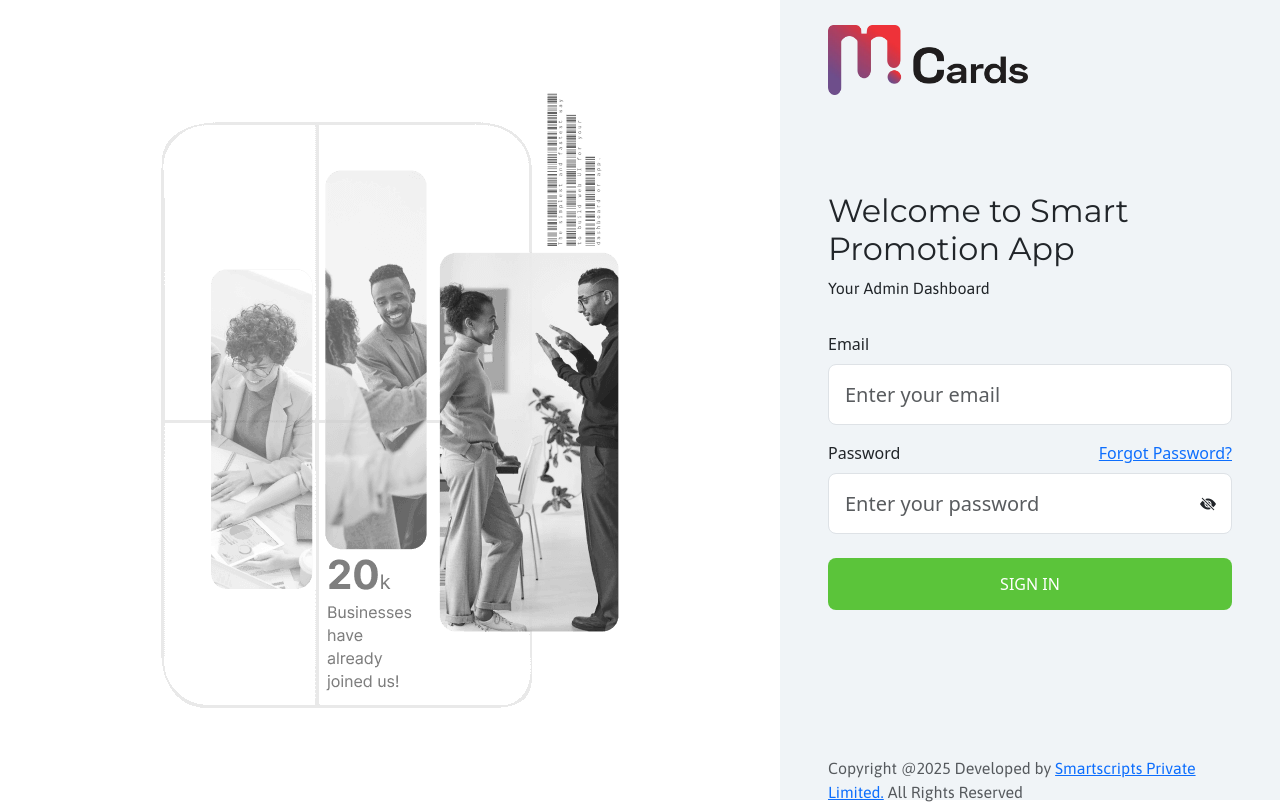
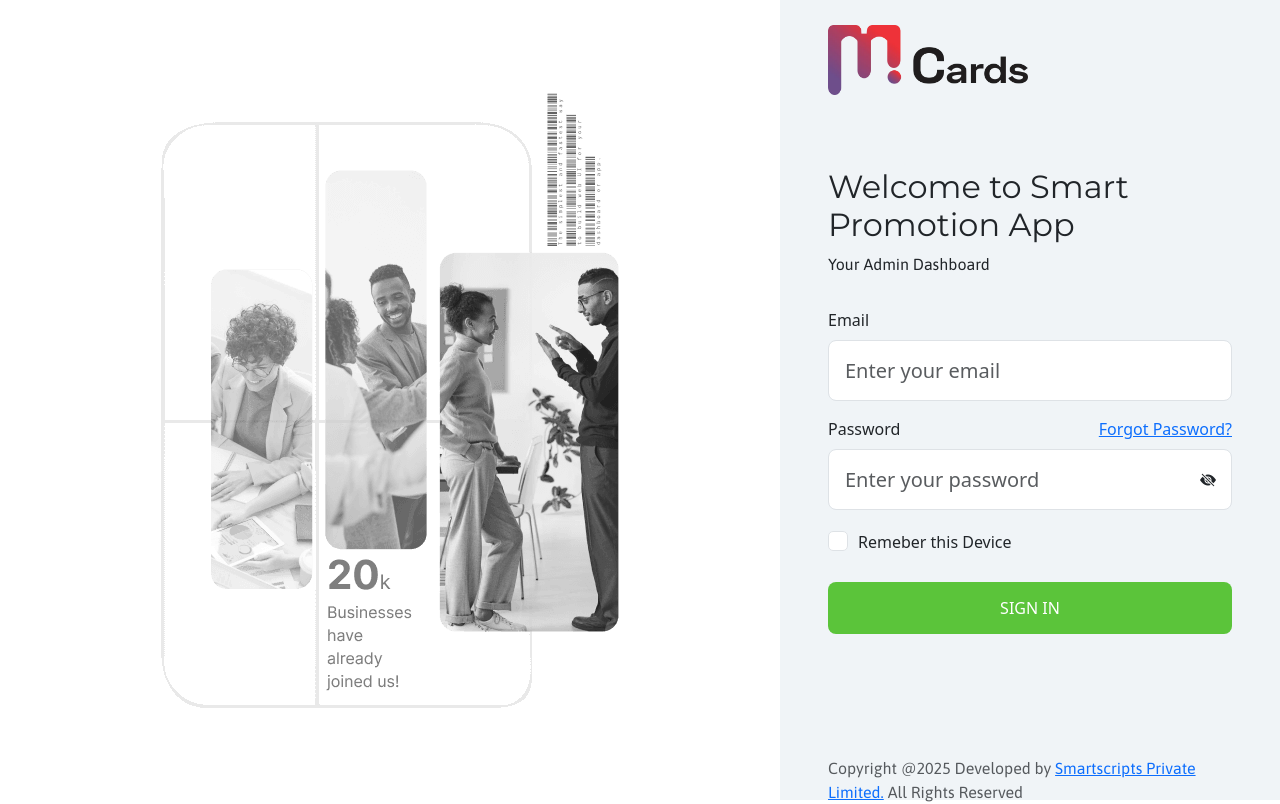
Before and after one commit to atharvdangedev/Smart-Promotion-App, a React (Vite) app in the folder Web/Admin Panel/: page /signin in a window 1280 px wide. Built offline with nearby package versions, Linux system fonts and the light colour scheme; no server answers; some icons are missing.

Commit message:
updated signin page with new apis and custom header
- deploying for testing cors error

```diff
--- a/Web/Admin Panel/src/Partials/Pages/Authentication/Signin/Signin.jsx
+++ b/Web/Admin Panel/src/Partials/Pages/Authentication/Signin/Signin.jsx
@@ -15,11 +15,13 @@ const schema = yup.object().shape({
     .required("Email is required")
     .email("Please enter a valid email"),
   password: yup.string().required("Password is required"),
+  remember: yup.boolean().notRequired(),
 });
 
 const Signin = () => {
   // API URL
   const APP_URL = import.meta.env.VITE_API_URL;
+  const SECRET_KEY = import.meta.env.VITE_SECRET_KEY;
 
   // Navigation
   const navigate = useNavigate();
@@ -47,10 +49,16 @@ const Signin = () => {
   const onSubmit = async (data) => {
     setIsLoading(true);
 
+    const payload = {
+      ...data,
+      remember: data.remember ? 1 : 0,
+    };
+
     try {
-      const res = await axios.post(`${APP_URL}/login`, data, {
+      const res = await axios.post(`${APP_URL}/admin-login`, payload, {
         headers: {
           "Content-Type": "application/json",
+          "X-App-Secret": `${SECRET_KEY}`,
         },
       });
 
@@ -150,6 +158,21 @@ const Signin = () => {
             </div>
           </li>
 
+          <li className="col-12">
+            <div className="form-check fs-5">
+              <input
+                className="form-check-input"
+                type="checkbox"
+                id="Rememberme"
+                {...register("remember")}
+                tabIndex="3"
+              />
+              <label className="form-check-label fs-6" htmlFor="Rememberme">
+                Remeber this Device
+              </label>
+            </div>
+          </li>
+
           <li className="col-12 my-lg-4">
             <button
               className="btn btn-lg w-100 btn-primary text-uppercase mb-2"
```
